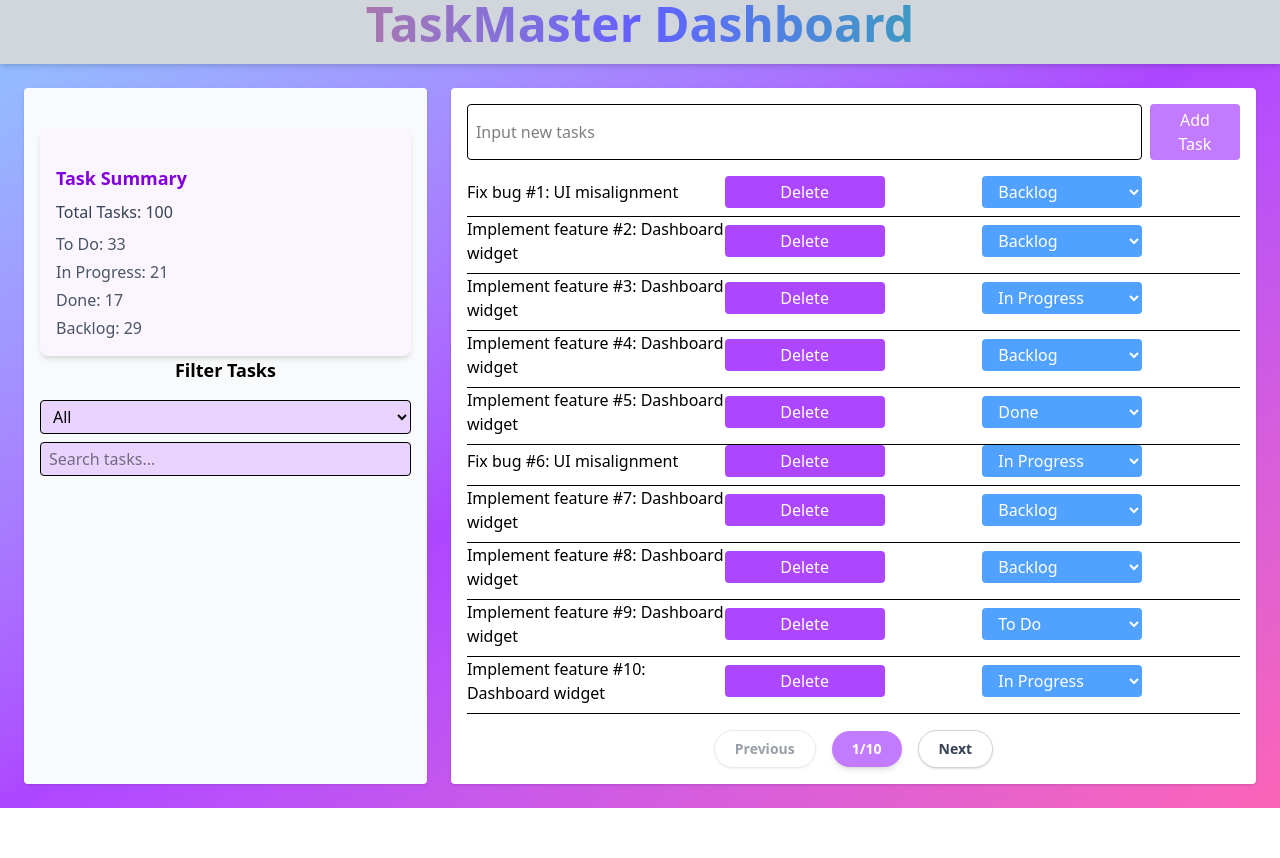
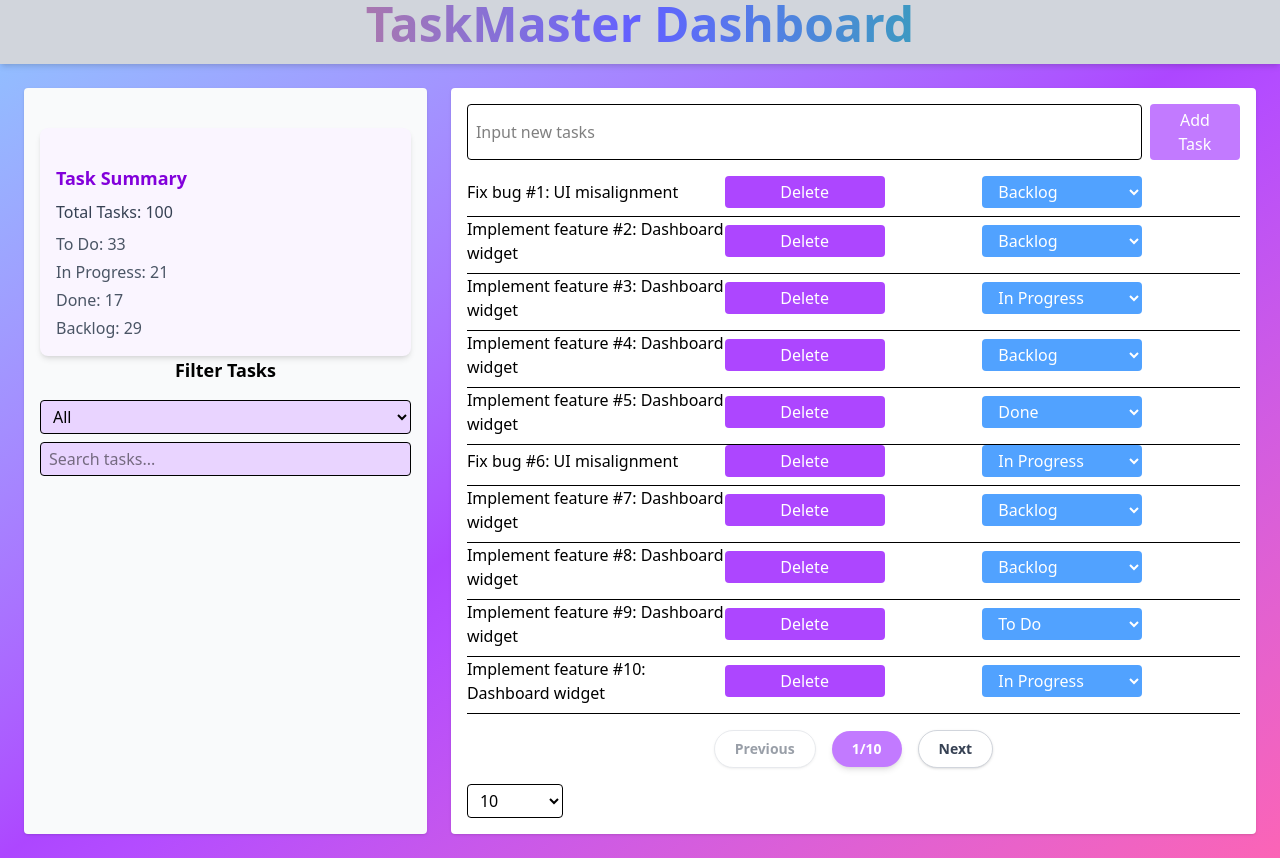
Before and after one commit to DezMoon/frontend_challenge, a React (Vite) app: page / in a window 1280 px wide. Both pictures are taken after a click on the button "Enter Dashboard". Before the commit the page ends 808 px from the top, so only its background shows below. Built offline with nearby package versions, Linux system fonts and the light colour scheme.

Commit message:
Add ItemsPerPage component and integrate it into MainBoard; refactor Pagination styles

```diff
--- /dev/null
+++ b/src/components/itemsPerPage.tsx
@@ -0,0 +1,32 @@
+import React from "react";
+
+type ItemsPerPageProps = {
+  itemsPerPage: number;
+  onItemsPerPageChange: (items: number) => void;
+};
+
+function ItemsPerPage({
+  itemsPerPage,
+  onItemsPerPageChange,
+}: ItemsPerPageProps) {
+  function handleRowsChange(e: React.ChangeEvent<HTMLSelectElement>) {
+    const rows = Number(e.target.value);
+    onItemsPerPageChange(rows);
+  }
+
+  return (
+    <select
+      value={itemsPerPage}
+      onChange={handleRowsChange}
+      className="w-24 px-2 py-1 border rounded"
+    >
+      <option value={10}>10</option>
+      <option value={20}>20</option>
+      <option value={30}>30</option>
+      <option value={40}>40</option>
+      <option value={50}>50</option>
+    </select>
+  );
+}
+
+export default ItemsPerPage;
--- a/src/components/mainBoard.tsx
+++ b/src/components/mainBoard.tsx
@@ -1,6 +1,7 @@
 import React, { useState, useEffect } from "react";
 import Filters from "./filters";
 import Pagination from "./pagination";
+import ItemsPerPage from "./itemsPerPage";
 
 type Task = {
   id: number;
@@ -14,8 +15,9 @@ function MainBoard() {
   const [statusFilter, setStatusFilter] = useState("");
   const [searchTask, setSearchTask] = useState("");
   const [currentPage, setCurrentPage] = useState(1);
-  const itemsPerPage = 10;
+  const [itemsPerPage, setItemsPerPage] = useState(10);
   //fetching from jason file
+
   useEffect(() => {
     fetch("/tasks.json")
       .then((res) => res.json())
@@ -63,14 +65,19 @@ function MainBoard() {
 
   return (
     <div className="min-h-screen bg- bg-linear-to-br from-blue-300 via-purple-500 to-pink-400">
-        <header className="h-16 px-4 text-white bg-gray-300 shadow-md ">
-      <p className="text-5xl font-semibold text-center text-transparent bg-gradient-to-r from-orange-500 via-indigo-500 to-green-500 bg-clip-text">TaskMaster Dashboard</p>
-    </header>
+      <header className="h-16 px-4 text-white bg-gray-300 shadow-md ">
+        <p className="text-5xl font-semibold text-center text-transparent bg-gradient-to-r from-orange-500 via-indigo-500 to-green-500 bg-clip-text">
+          TaskMaster Dashboard
+        </p>
+      </header>
+
       <div className="flex flex-col gap-6 p-6 md:flex-row">
         {/* Filters */}
         <div className="w-full p-4 rounded shadow md:w-1/3 bg-gray-50">
           <div className="p-4 mt-6 space-y-2 rounded-lg shadow-md bg-purple-50">
-            <h2 className="mt-5 text-lg font-bold text-purple-700">Task Summary</h2>
+            <h2 className="mt-5 text-lg font-bold text-purple-700">
+              Task Summary
+            </h2>
             <p className="font-medium text-gray-700">
               Total Tasks: {totalTasks}
             </p>
@@ -91,6 +98,7 @@ function MainBoard() {
         </div>
 
         {/* Task List */}
+
         <div className="w-full p-4 space-y-4 bg-white rounded shadow md:w-2/3">
           <div className="flex space-x-2">
             <input
@@ -148,6 +156,13 @@ function MainBoard() {
             totalPages={totalPages}
             onPageChange={setCurrentPage}
           />
+          <ItemsPerPage
+            itemsPerPage={itemsPerPage}
+            onItemsPerPageChange={(items) => {
+              setItemsPerPage(items);
+              setCurrentPage(1);
+            }}
+          />
         </div>
       </div>
     </div>
@@ -155,5 +170,3 @@ function MainBoard() {
 }
 
 export default MainBoard;
-
-// <div className="relative">
--- a/src/components/pagination.tsx
+++ b/src/components/pagination.tsx
@@ -4,19 +4,22 @@ type PaginationProps = {
   onPageChange: (page: number) => void;
 };
 
-function Pagination({ currentPage, totalPages, onPageChange }: PaginationProps) {
-  const handleClick = (page: number) => {
+function Pagination({
+  currentPage,
+  totalPages,
+  onPageChange,
+}: PaginationProps) {
+  function handleClick(page: number) {
     if (page > 0 && page <= totalPages) {
       onPageChange(page);
     }
-  };
-
+  }
 
   const pageButtons = [];
   for (let i = 1; i <= totalPages; i++) {
     pageButtons.push(
       <button
-      className="w-10 bg-blue-100 rounded-3xl hover:bg-purple-300"
+        className="w-10 bg-blue-100 rounded-3xl hover:bg-green-300"
         key={i}
         onClick={() => handleClick(i)}
         disabled={currentPage === i}
@@ -38,7 +41,7 @@ function Pagination({ currentPage, totalPages, onPageChange }: PaginationProps)
       </button>
 
       {/* Current Page Number */}
-  <span className="px-5 py-2 text-sm font-bold text-white bg-purple-400 rounded-full shadow-md text-">
+      <span className="px-5 py-2 text-sm font-bold text-white bg-purple-400 rounded-full shadow-md">
         {currentPage}/{totalPages}
       </span>
 
@@ -50,6 +53,7 @@ function Pagination({ currentPage, totalPages, onPageChange }: PaginationProps)
       >
         Next
       </button>
+
     </div>
   );
 }
```
Lines whose indentation alone changed are shown as unchanged.
